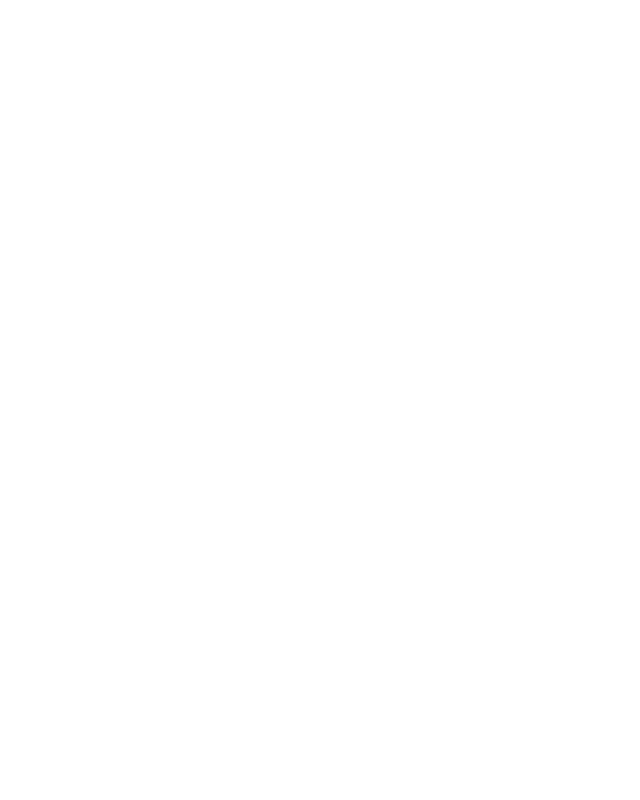
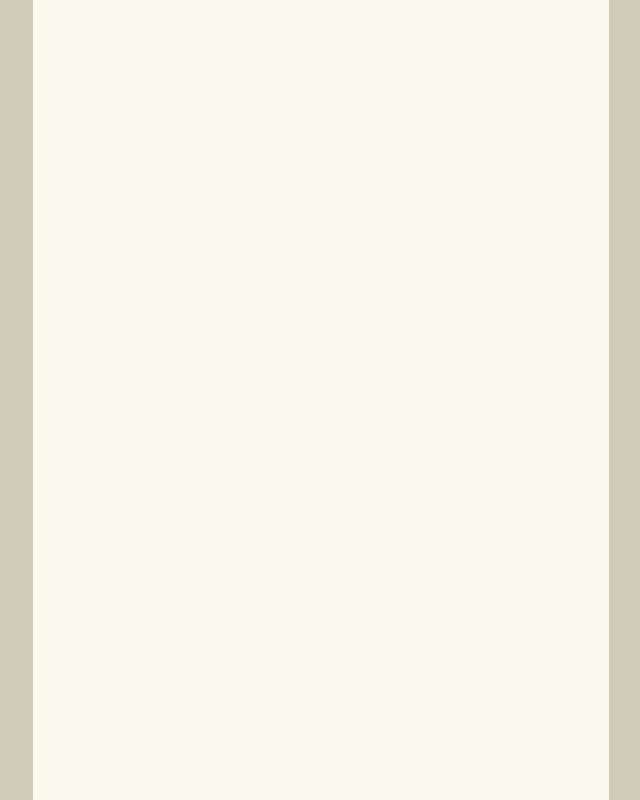
Before and after one commit to christojeffrey/levelup, a Next.js app: page / in a window 1280 px wide. Shown: the whole page, without its empty margins (319-959 px from the left). Built offline with nearby package versions, Linux system fonts and the light colour scheme.

Commit message:
feat: style progress

```diff
--- a/src/app/layout.tsx
+++ b/src/app/layout.tsx
@@ -16,7 +16,9 @@
 }>) {
   return (
     <html lang="en" className="sr">
-      <body className={`${poppins.className} min-h-screen max-w-xl mx-auto`}>
+      <body
+        className={`${poppins.className} min-h-screen max-w-xl mx-auto text-bw-darkest bg-bw-darker`}
+      >
         {children}
       </body>
     </html>
--- a/src/app/onboarding/page.tsx
+++ b/src/app/onboarding/page.tsx
@@ -36,7 +36,7 @@
     return (
       <RevealWrapper className="load-hidden h-screen bg-white flex flex-col justify-center items-center">
         <div className="loader-dot"></div>
-        <div>finding the best occupation suited for you</div>
+        <div>Finding the best occupation suited for you...</div>
       </RevealWrapper>
     );
   }
--- a/src/app/page.tsx
+++ b/src/app/page.tsx
@@ -1,5 +1,7 @@
 export default function Home() {
-  return <main className="min-h-screen max-w-xl mx-auto"></main>;
+  return (
+    <main className="min-h-screen max-w-xl mx-auto text-bw-darkest bg-bw-light" />
+  );
 }
 
 /*
--- a/src/components/ui/progress.tsx
+++ b/src/components/ui/progress.tsx
@@ -1,9 +1,9 @@
-"use client"
+"use client";
 
-import * as React from "react"
-import * as ProgressPrimitive from "@radix-ui/react-progress"
+import * as React from "react";
+import * as ProgressPrimitive from "@radix-ui/react-progress";
 
-import { cn } from "@/lib/utils"
+import { cn } from "@/lib/utils";
 
 const Progress = React.forwardRef<
   React.ElementRef<typeof ProgressPrimitive.Root>,
@@ -11,18 +11,15 @@
 >(({ className, value, ...props }, ref) => (
   <ProgressPrimitive.Root
     ref={ref}
-    className={cn(
-      "relative h-4 w-full overflow-hidden rounded-full bg-secondary",
-      className
-    )}
+    className={cn("relative h-2 w-full overflow-hidden", className)}
     {...props}
   >
     <ProgressPrimitive.Indicator
-      className="h-full w-full flex-1 bg-primary transition-all"
+      className="h-full w-full flex-1 bg-yellow-main transition-all"
       style={{ transform: `translateX(-${100 - (value || 0)}%)` }}
     />
   </ProgressPrimitive.Root>
-))
-Progress.displayName = ProgressPrimitive.Root.displayName
+));
+Progress.displayName = ProgressPrimitive.Root.displayName;
 
-export { Progress }
+export { Progress };
```
